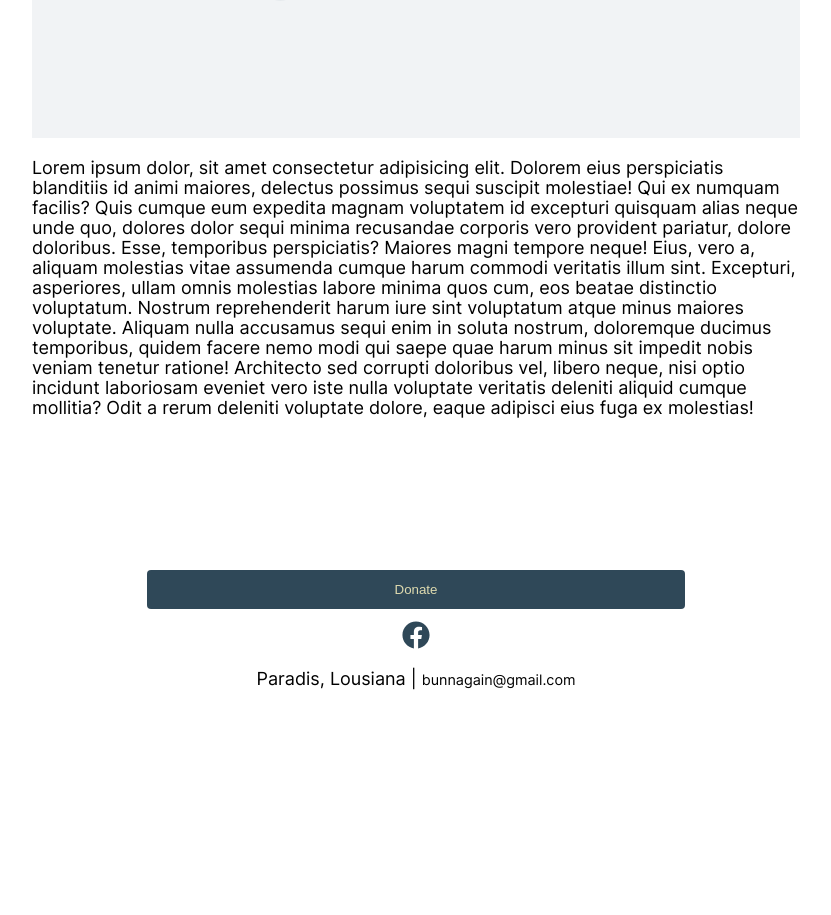
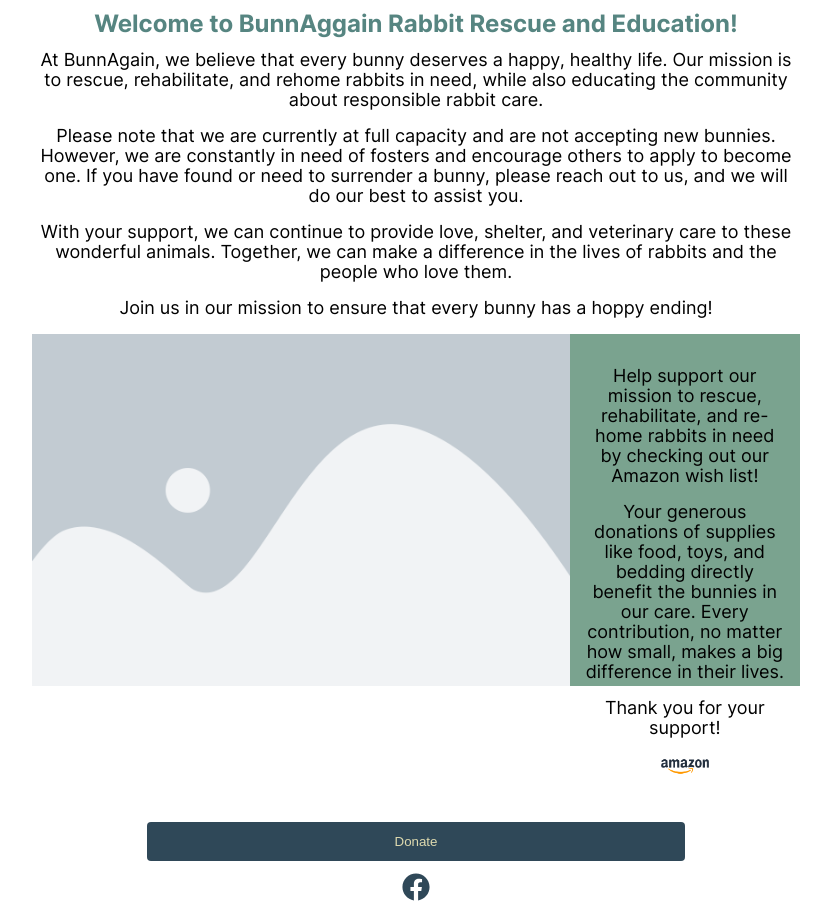
Before and after one commit to sherlineau/bunnagain, a React (Vite) app in the folder frontend/: page / in a window 1280 px wide. Shown: the part 727-1642 px from the top of the page, without its empty margins (224-1055 px from the left). Before the commit the page ends 1465 px from the top, so only its background shows below. Built offline with nearby package versions, Linux system fonts and the light colour scheme; the HTML template or start-up script is replaced by a standard one.

Commit message:
adjusted layout, replaced placeholder text

```diff
--- a/frontend/src/views/Home/index.css
+++ b/frontend/src/views/Home/index.css
@@ -0,0 +1,23 @@
+.hero-img {
+  height: 24rem;
+}
+
+.sub-content {
+    height: 22rem;
+}
+
+.sub-img {
+  max-width: 70%;
+  height: 100%;
+}
+
+.sub-text {
+  width: 40%;
+  padding: 1rem;
+  background-color: var(--clr-accent);
+  height: 100%;
+}
+
+.amz-button {
+  width: 30%;
+}
--- a/frontend/src/views/Home/index.jsx
+++ b/frontend/src/views/Home/index.jsx
@@ -1,18 +1,65 @@
-import './index.css'
-import placeholder from "../../assets/images/placeholder-image.webp"
+import "./index.css";
+import placeholder from "../../assets/images/placeholder-image.webp";
+import amazon from "../../assets/images/amazon-logo.png";
 
 const index = () => {
   return (
     <section>
-      <div className="container">
+      <img src={placeholder} alt="" className="hero-img" />
+      <div className="container text-center">
+        <div className="hero-content">
+          <h2>Welcome to BunnAggain Rabbit Rescue and Education!</h2>
+          <p>
+            At BunnAgain, we believe that every bunny deserves a happy, healthy
+            life. Our mission is to rescue, rehabilitate, and rehome rabbits in
+            need, while also educating the community about responsible rabbit
+            care.
+          </p>
 
-      <img src={placeholder} alt="" />
-      <p>
-        Lorem ipsum dolor, sit amet consectetur adipisicing elit. Dolorem eius perspiciatis blanditiis id animi maiores, delectus possimus sequi suscipit molestiae! Qui ex numquam facilis? Quis cumque eum expedita magnam voluptatem id excepturi quisquam alias neque unde quo, dolores dolor sequi minima recusandae corporis vero provident pariatur, dolore doloribus. Esse, temporibus perspiciatis? Maiores magni tempore neque! Eius, vero a, aliquam molestias vitae assumenda cumque harum commodi veritatis illum sint. Excepturi, asperiores, ullam omnis molestias labore minima quos cum, eos beatae distinctio voluptatum. Nostrum reprehenderit harum iure sint voluptatum atque minus maiores voluptate. Aliquam nulla accusamus sequi enim in soluta nostrum, doloremque ducimus temporibus, quidem facere nemo modi qui saepe quae harum minus sit impedit nobis veniam tenetur ratione! Architecto sed corrupti doloribus vel, libero neque, nisi optio incidunt laboriosam eveniet vero iste nulla voluptate veritatis deleniti aliquid cumque mollitia? Odit a rerum deleniti voluptate dolore, eaque adipisci eius fuga ex molestias!
-      </p>
+          <p>
+            Please note that we are currently at full capacity and are not
+            accepting new bunnies. However, we are constantly in need of fosters
+            and encourage others to apply to become one. If you have found or
+            need to surrender a bunny, please reach out to us, and we will do
+            our best to assist you.
+          </p>
+
+          <p>
+            With your support, we can continue to provide love, shelter, and
+            veterinary care to these wonderful animals. Together, we can make a
+            difference in the lives of rabbits and the people who love them.
+          </p>
+
+          <p>
+            Join us in our mission to ensure that every bunny has a hoppy
+            ending!
+          </p>
+        </div>
+        <div className="row sub-content">
+          <img src={placeholder} className="sub-img" />
+          <div className="sub-text text-center">
+            <p>
+              Help support our mission to rescue, rehabilitate, and re-home
+              rabbits in need by checking out our Amazon wish list!{" "}
+            </p>
+            <p>
+              Your generous donations of supplies like food, toys, and bedding
+              directly benefit the bunnies in our care. Every contribution, no
+              matter how small, makes a big difference in their lives.
+            </p>
+            <p>Thank you for your support!</p>
+
+            <a
+              href="https://www.amazon.com/hz/wishlist/ls/302YWVLPANUT8?ref_=wl_share"
+              target="__blank"
+            >
+              <img src={amazon} alt="amazon wishlist" className="amz-button" />
+            </a>
+          </div>
+        </div>
       </div>
     </section>
-  )
-}
+  );
+};
 
-export default index
+export default index;
```
Also changed, not shown: frontend/src/assets/images/amazon-logo.png (added).
